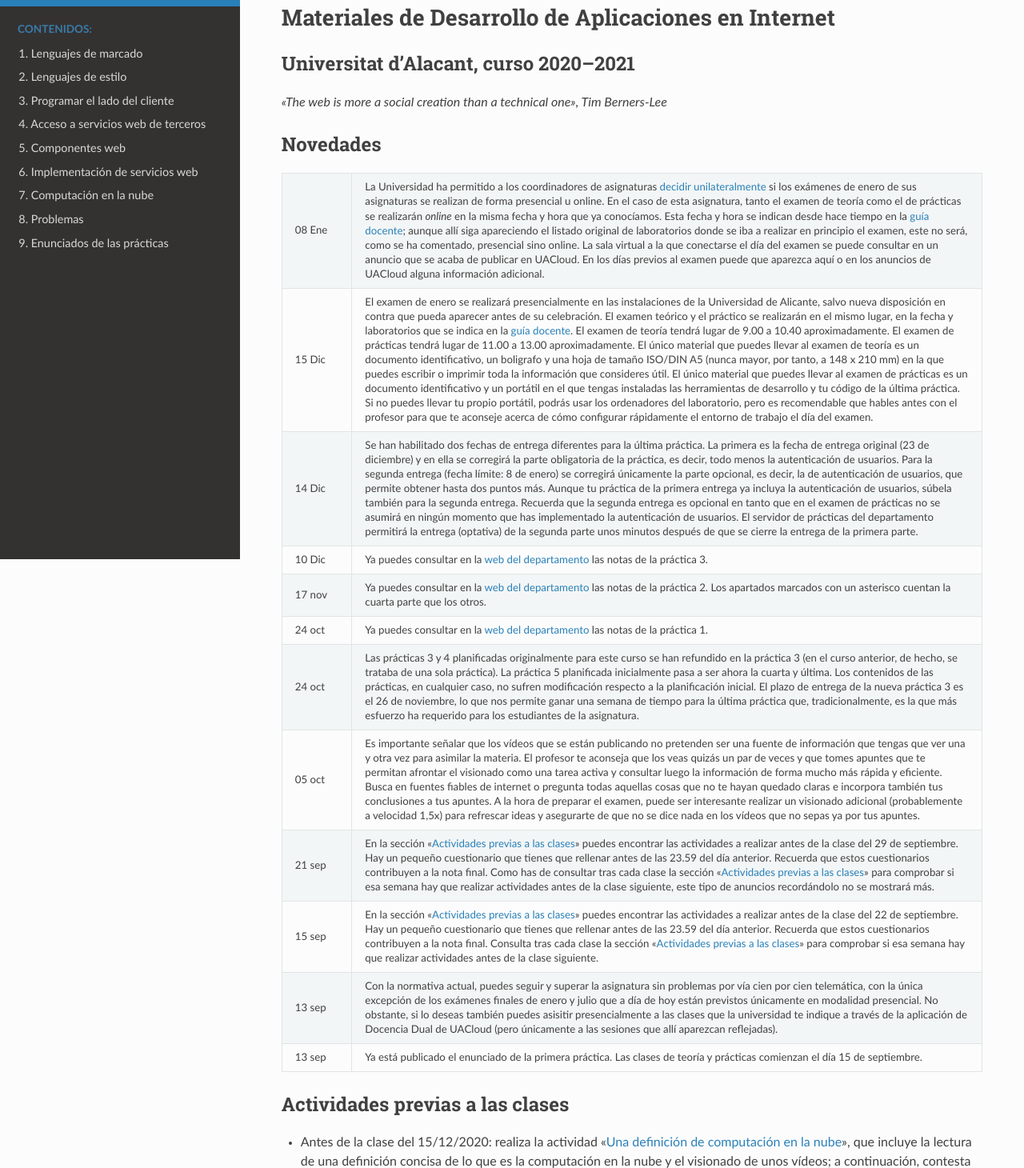
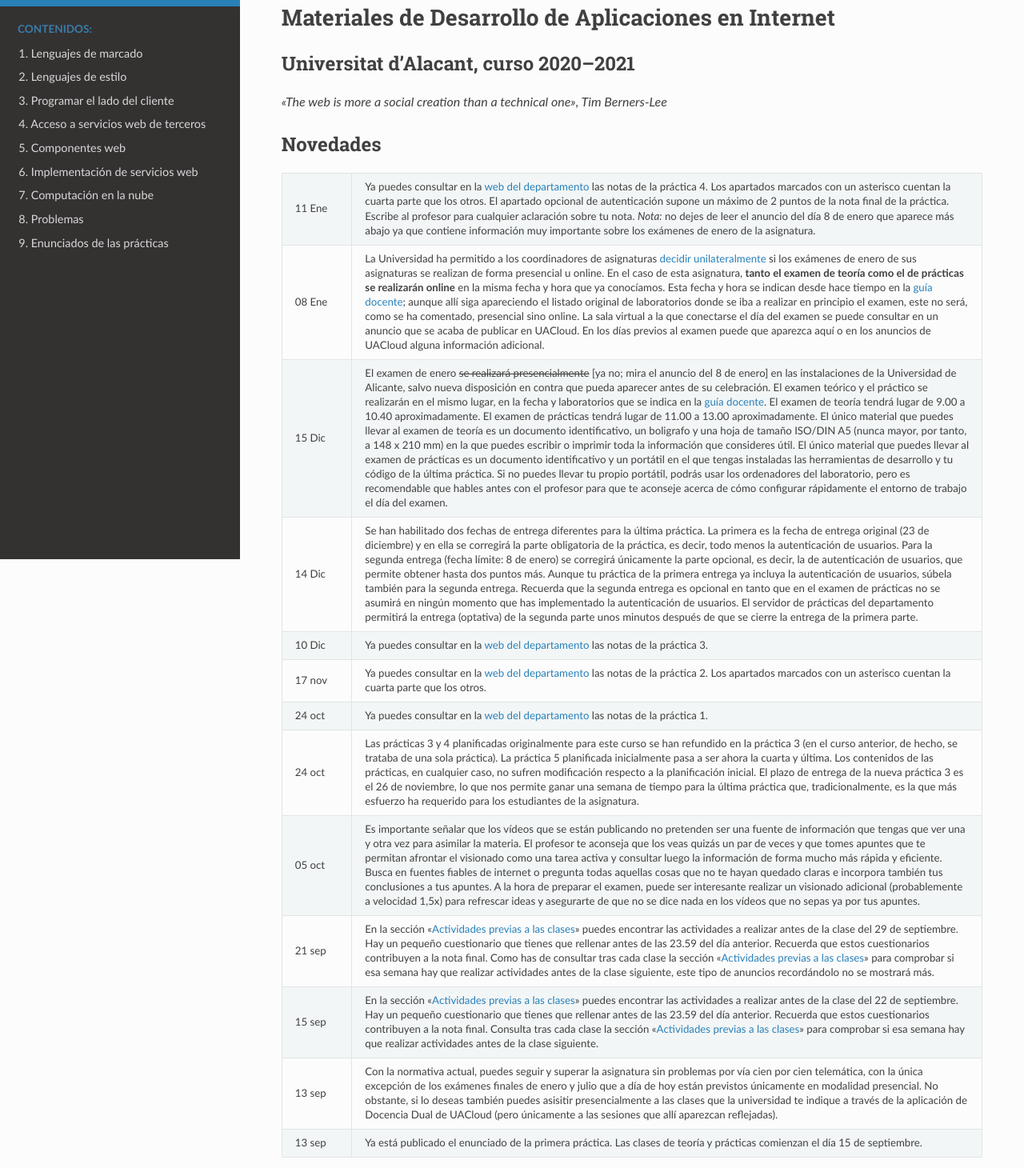
Before and after one commit to jaspock/dai2021, a plain HTML site: page index.html in a window 1280 px wide. Shown: the part 101-1561 px from the top of the page at 80% size. Drawn offline with Linux system fonts and the light colour scheme; a web font is replaced by a local one.

Commit message:
Website en gh-pages actualizado

```diff
--- a/_static/css/estilos.css
+++ b/_static/css/estilos.css
@@ -80,3 +80,8 @@ table.tablita td p {
 table.tablita td, table.tablita th {
     white-space: normal;
 }
+
+
+.strike {
+    text-decoration: line-through;
+}
--- a/index.html
+++ b/index.html
@@ -170,40 +170,43 @@
 <col style="width: 90%" />
 </colgroup>
 <tbody>
-<tr class="row-odd"><td><p>08 Ene</p></td>
-<td><p>La Universidad ha permitido a los coordinadores de asignaturas <a class="reference external" href="https://web.ua.es/es/vr-estudis/indicaciones/indicaciones-e-informacion-de-interes-sobre-la-modalidad-de-examen-en-la-convocatoria-c2.html">decidir unilateralmente</a> si los exámenes de enero de sus asignaturas se realizan de forma presencial u online. En el caso de esta asignatura, tanto el examen de teoría como el de prácticas se realizarán <em>online</em> en la misma fecha y hora que ya conocíamos. Esta fecha y hora se indican desde hace tiempo en la <a class="reference external" href="http://cv1.cpd.ua.es/ConsPlanesEstudio/cvFichaAsiEEES.asp?wCodEst=C203&amp;wcodasi=34063&amp;wLengua=C&amp;scaca=2020-21">guía docente</a>; aunque allí siga apareciendo el listado original de laboratorios donde se iba a realizar en principio el examen, este no será, como se ha comentado, presencial sino online. La sala virtual a la que conectarse el día del examen se puede consultar en un anuncio que se acaba de publicar en UACloud. En los días previos al examen puede que aparezca aquí o en los anuncios de UACloud alguna información adicional.</p></td>
+<tr class="row-odd"><td><p>11 Ene</p></td>
+<td><p>Ya puedes consultar en la <a class="reference external" href="https://www.dlsi.ua.es/alumnes/index.cgi?id=val">web del departamento</a> las notas de la práctica 4. Los apartados marcados con un asterisco cuentan la cuarta parte que los otros. El apartado opcional de autenticación supone un máximo de 2 puntos de la nota final de la práctica. Escribe al profesor para cualquier aclaración sobre tu nota. <em>Nota:</em> no dejes de leer el anuncio del día 8 de enero que aparece más abajo ya que contiene información muy importante sobre los exámenes de enero de la asignatura.</p></td>
 </tr>
-<tr class="row-even"><td><p>15 Dic</p></td>
-<td><p>El examen de enero se realizará presencialmente en las instalaciones de la Universidad de Alicante, salvo nueva disposición en contra que pueda aparecer antes de su celebración. El examen teórico y el práctico se realizarán en el mismo lugar, en la fecha y laboratorios que se indica en la <a class="reference external" href="http://cv1.cpd.ua.es/ConsPlanesEstudio/cvFichaAsiEEES.asp?wCodEst=C203&amp;wcodasi=34063&amp;wLengua=C&amp;scaca=2020-21">guía docente</a>. El examen de teoría tendrá lugar de 9.00 a 10.40 aproximadamente. El examen de prácticas tendrá lugar de 11.00 a 13.00 aproximadamente. El único material que puedes llevar al examen de teoría es un documento identificativo, un boligrafo y una hoja de tamaño ISO/DIN A5 (nunca mayor, por tanto, a 148 x 210 mm) en la que puedes escribir o imprimir toda la información que consideres útil. El único material que puedes llevar al examen de prácticas es un documento identificativo y un portátil en el que tengas instaladas las herramientas de desarrollo y tu código de la última práctica. Si no puedes llevar tu propio portátil, podrás usar los ordenadores del laboratorio, pero es recomendable que hables antes con el profesor para que te aconseje acerca de cómo configurar rápidamente el entorno de trabajo el día del examen.</p></td>
+<tr class="row-even"><td><p>08 Ene</p></td>
+<td><p>La Universidad ha permitido a los coordinadores de asignaturas <a class="reference external" href="https://web.ua.es/es/vr-estudis/indicaciones/indicaciones-e-informacion-de-interes-sobre-la-modalidad-de-examen-en-la-convocatoria-c2.html">decidir unilateralmente</a> si los exámenes de enero de sus asignaturas se realizan de forma presencial u online. En el caso de esta asignatura, <strong>tanto el examen de teoría como el de prácticas se realizarán online</strong> en la misma fecha y hora que ya conocíamos. Esta fecha y hora se indican desde hace tiempo en la <a class="reference external" href="http://cv1.cpd.ua.es/ConsPlanesEstudio/cvFichaAsiEEES.asp?wCodEst=C203&amp;wcodasi=34063&amp;wLengua=C&amp;scaca=2020-21">guía docente</a>; aunque allí siga apareciendo el listado original de laboratorios donde se iba a realizar en principio el examen, este no será, como se ha comentado, presencial sino online. La sala virtual a la que conectarse el día del examen se puede consultar en un anuncio que se acaba de publicar en UACloud. En los días previos al examen puede que aparezca aquí o en los anuncios de UACloud alguna información adicional.</p></td>
 </tr>
-<tr class="row-odd"><td><p>14 Dic</p></td>
+<tr class="row-odd"><td><p>15 Dic</p></td>
+<td><p>El examen de enero <span class="strike">se realizará presencialmente</span> [ya no; mira el anuncio del 8 de enero] en las instalaciones de la Universidad de Alicante, salvo nueva disposición en contra que pueda aparecer antes de su celebración. El examen teórico y el práctico se realizarán en el mismo lugar, en la fecha y laboratorios que se indica en la <a class="reference external" href="http://cv1.cpd.ua.es/ConsPlanesEstudio/cvFichaAsiEEES.asp?wCodEst=C203&amp;wcodasi=34063&amp;wLengua=C&amp;scaca=2020-21">guía docente</a>. El examen de teoría tendrá lugar de 9.00 a 10.40 aproximadamente. El examen de prácticas tendrá lugar de 11.00 a 13.00 aproximadamente. El único material que puedes llevar al examen de teoría es un documento identificativo, un boligrafo y una hoja de tamaño ISO/DIN A5 (nunca mayor, por tanto, a 148 x 210 mm) en la que puedes escribir o imprimir toda la información que consideres útil. El único material que puedes llevar al examen de prácticas es un documento identificativo y un portátil en el que tengas instaladas las herramientas de desarrollo y tu código de la última práctica. Si no puedes llevar tu propio portátil, podrás usar los ordenadores del laboratorio, pero es recomendable que hables antes con el profesor para que te aconseje acerca de cómo configurar rápidamente el entorno de trabajo el día del examen.</p></td>
+</tr>
+<tr class="row-even"><td><p>14 Dic</p></td>
 <td><p>Se han habilitado dos fechas de entrega diferentes para la última práctica. La primera es la fecha de entrega original (23 de diciembre) y en ella se corregirá la parte obligatoria de la práctica, es decir, todo menos la autenticación de usuarios. Para la segunda entrega (fecha límite: 8 de enero) se corregirá únicamente la parte opcional, es decir, la de autenticación de usuarios, que permite obtener hasta dos puntos más. Aunque tu práctica de la primera entrega ya incluya la autenticación de usuarios, súbela también para la segunda entrega. Recuerda que la segunda entrega es opcional en tanto que en el examen de prácticas no se asumirá en ningún momento que has implementado la autenticación de usuarios. El servidor de prácticas del departamento permitirá la entrega (optativa) de la segunda parte unos minutos después de que se cierre la entrega de la primera parte.</p></td>
 </tr>
-<tr class="row-even"><td><p>10 Dic</p></td>
+<tr class="row-odd"><td><p>10 Dic</p></td>
 <td><p>Ya puedes consultar en la <a class="reference external" href="https://www.dlsi.ua.es/alumnes/index.cgi?id=val">web del departamento</a> las notas de la práctica 3.</p></td>
 </tr>
-<tr class="row-odd"><td><p>17 nov</p></td>
+<tr class="row-even"><td><p>17 nov</p></td>
 <td><p>Ya puedes consultar en la <a class="reference external" href="https://www.dlsi.ua.es/alumnes/index.cgi?id=val">web del departamento</a> las notas de la práctica 2. Los apartados marcados con un asterisco cuentan la cuarta parte que los otros.</p></td>
 </tr>
-<tr class="row-even"><td><p>24 oct</p></td>
+<tr class="row-odd"><td><p>24 oct</p></td>
 <td><p>Ya puedes consultar en la <a class="reference external" href="https://www.dlsi.ua.es/alumnes/index.cgi?id=val">web del departamento</a> las notas de la práctica 1.</p></td>
 </tr>
-<tr class="row-odd"><td><p>24 oct</p></td>
+<tr class="row-even"><td><p>24 oct</p></td>
 <td><p>Las prácticas 3 y 4 planificadas originalmente para este curso se han refundido en la práctica 3 (en el curso anterior, de hecho, se trataba de una sola práctica). La práctica 5 planificada inicialmente pasa a ser ahora la cuarta y última. Los contenidos de las prácticas, en cualquier caso, no sufren modificación respecto a la planificación inicial. El plazo de entrega de la nueva práctica 3 es el 26 de noviembre, lo que nos permite ganar una semana de tiempo para la última práctica que, tradicionalmente, es la que más esfuerzo ha requerido para los estudiantes de la asignatura.</p></td>
 </tr>
-<tr class="row-even"><td><p>05 oct</p></td>
+<tr class="row-odd"><td><p>05 oct</p></td>
 <td><p>Es importante señalar que los vídeos que se están publicando no pretenden ser una fuente de información que tengas que ver una y otra vez para asimilar la materia. El profesor te aconseja que los veas quizás un par de veces y que tomes apuntes que te permitan afrontar el visionado como una tarea activa y consultar luego la información de forma mucho más rápida y eficiente. Busca en fuentes fiables de internet o pregunta todas aquellas cosas que no te hayan quedado claras e incorpora también tus conclusiones a tus apuntes. A la hora de preparar el examen, puede ser interesante realizar un visionado adicional (probablemente a velocidad 1,5x) para refrescar ideas y asegurarte de que no se dice nada en los vídeos que no sepas ya por tus apuntes.</p></td>
 </tr>
-<tr class="row-odd"><td><p>21 sep</p></td>
+<tr class="row-even"><td><p>21 sep</p></td>
 <td><p>En la sección «<a class="reference internal" href="#label-actividades"><span class="std std-ref">Actividades previas a las clases</span></a>» puedes encontrar las actividades a realizar antes de la clase del 29 de septiembre. Hay un pequeño cuestionario que tienes que rellenar antes de las 23.59 del día anterior. Recuerda que estos cuestionarios contribuyen a la nota final. Como has de consultar tras cada clase la sección «<a class="reference internal" href="#label-actividades"><span class="std std-ref">Actividades previas a las clases</span></a>» para comprobar si esa semana hay que realizar actividades antes de la clase siguiente, este tipo de anuncios recordándolo no se mostrará más.</p></td>
 </tr>
-<tr class="row-even"><td><p>15 sep</p></td>
+<tr class="row-odd"><td><p>15 sep</p></td>
 <td><p>En la sección «<a class="reference internal" href="#label-actividades"><span class="std std-ref">Actividades previas a las clases</span></a>» puedes encontrar las actividades a realizar antes de la clase del 22 de septiembre. Hay un pequeño cuestionario que tienes que rellenar antes de las 23.59 del día anterior. Recuerda que estos cuestionarios contribuyen a la nota final. Consulta tras cada clase la sección «<a class="reference internal" href="#label-actividades"><span class="std std-ref">Actividades previas a las clases</span></a>» para comprobar si esa semana hay que realizar actividades antes de la clase siguiente.</p></td>
 </tr>
-<tr class="row-odd"><td><p>13 sep</p></td>
+<tr class="row-even"><td><p>13 sep</p></td>
 <td><p>Con la normativa actual, puedes seguir y superar la asignatura sin problemas por vía cien por cien telemática, con la única excepción de los exámenes finales de enero y julio que a día de hoy están previstos únicamente en modalidad presencial. No obstante, si lo deseas también puedes asisitir presencialmente a las clases que la universidad te indique a través de la aplicación de Docencia Dual de UACloud (pero únicamente a las sesiones que allí aparezcan reflejadas).</p></td>
 </tr>
-<tr class="row-even"><td><p>13 sep</p></td>
+<tr class="row-odd"><td><p>13 sep</p></td>
 <td><p>Ya está publicado el enunciado de la primera práctica. Las clases de teoría y prácticas comienzan el día 15 de septiembre.</p></td>
 </tr>
 </tbody>
```
Also changed, not shown: _sources/index.rst.txt (+7 -2 lines), searchindex.js.
